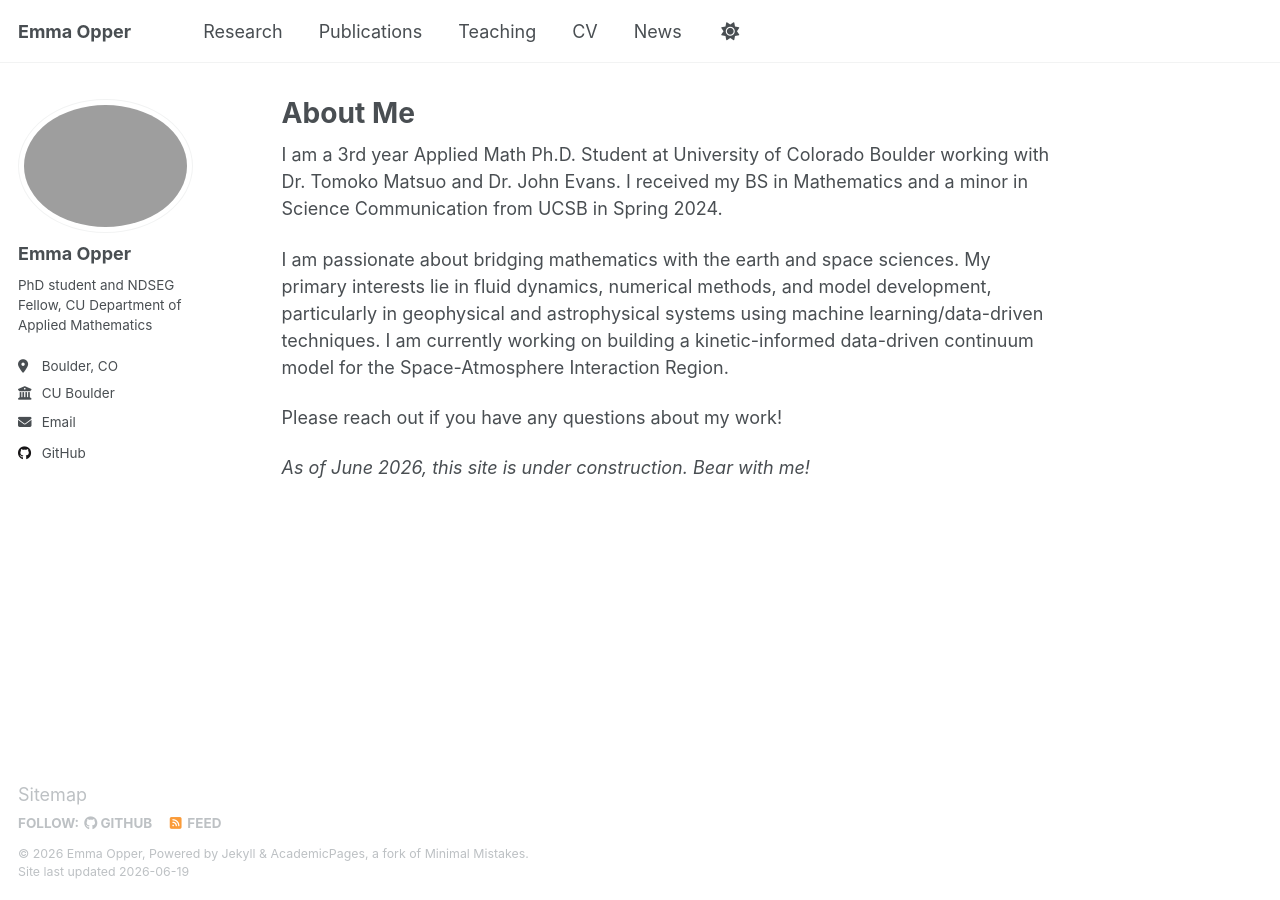
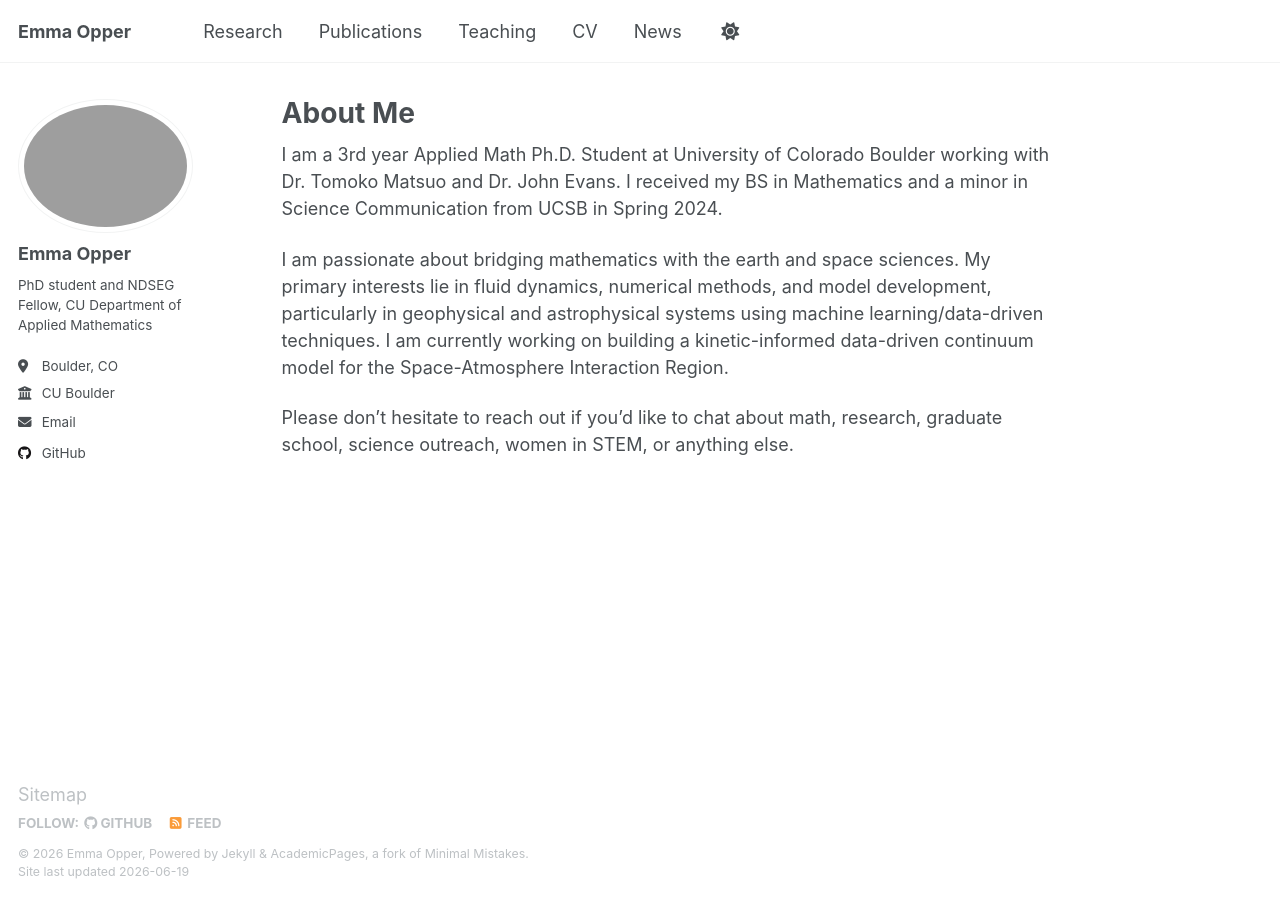
Before and after one commit to emmaopper/emmaopper.github.io, a Jekyll site: the page built from _pages/about.md, in a window 1280 px wide. Built offline with Jekyll 4.4.1, drawn with Linux system fonts in a browser that asks for light colours.

Commit message:
Update about.md

```diff
--- a/_pages/about.md
+++ b/_pages/about.md
@@ -11,6 +11,4 @@ I am a 3rd year Applied Math Ph.D. Student at University of Colorado Boulder wor
 
 I am passionate about bridging mathematics with the earth and space sciences. My primary interests lie in fluid dynamics, numerical methods, and model development, particularly in geophysical and astrophysical systems using machine learning/data-driven techniques. I am currently working on building a kinetic-informed data-driven continuum model for the Space-Atmosphere Interaction Region.
 
-Please reach out if you have any questions about my work!
-
-*As of June 2026, this site is under construction. Bear with me!*
+Please don't hesitate to reach out if you'd like to chat about math, research, graduate school, science outreach, women in STEM, or anything else.
```
